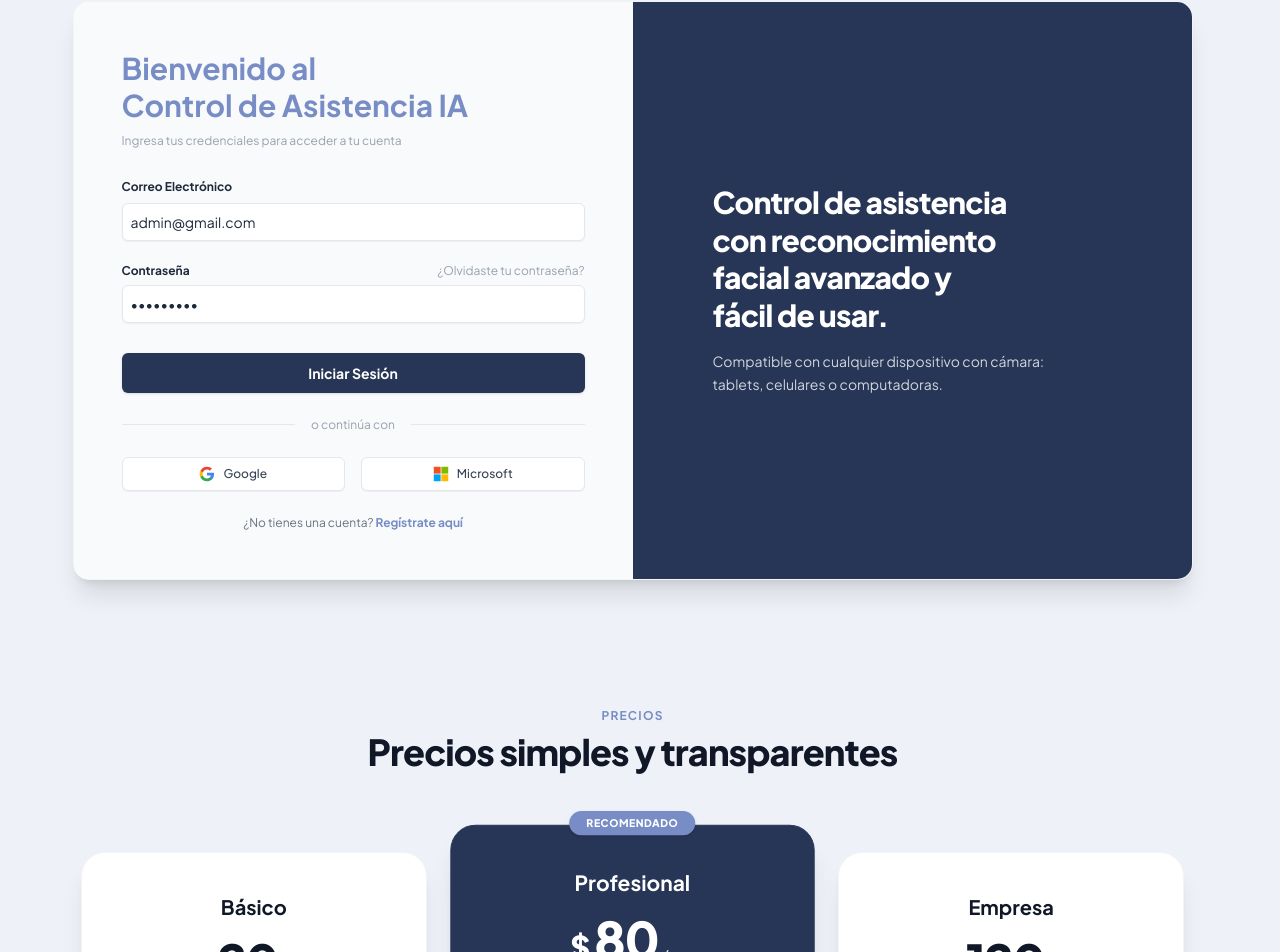
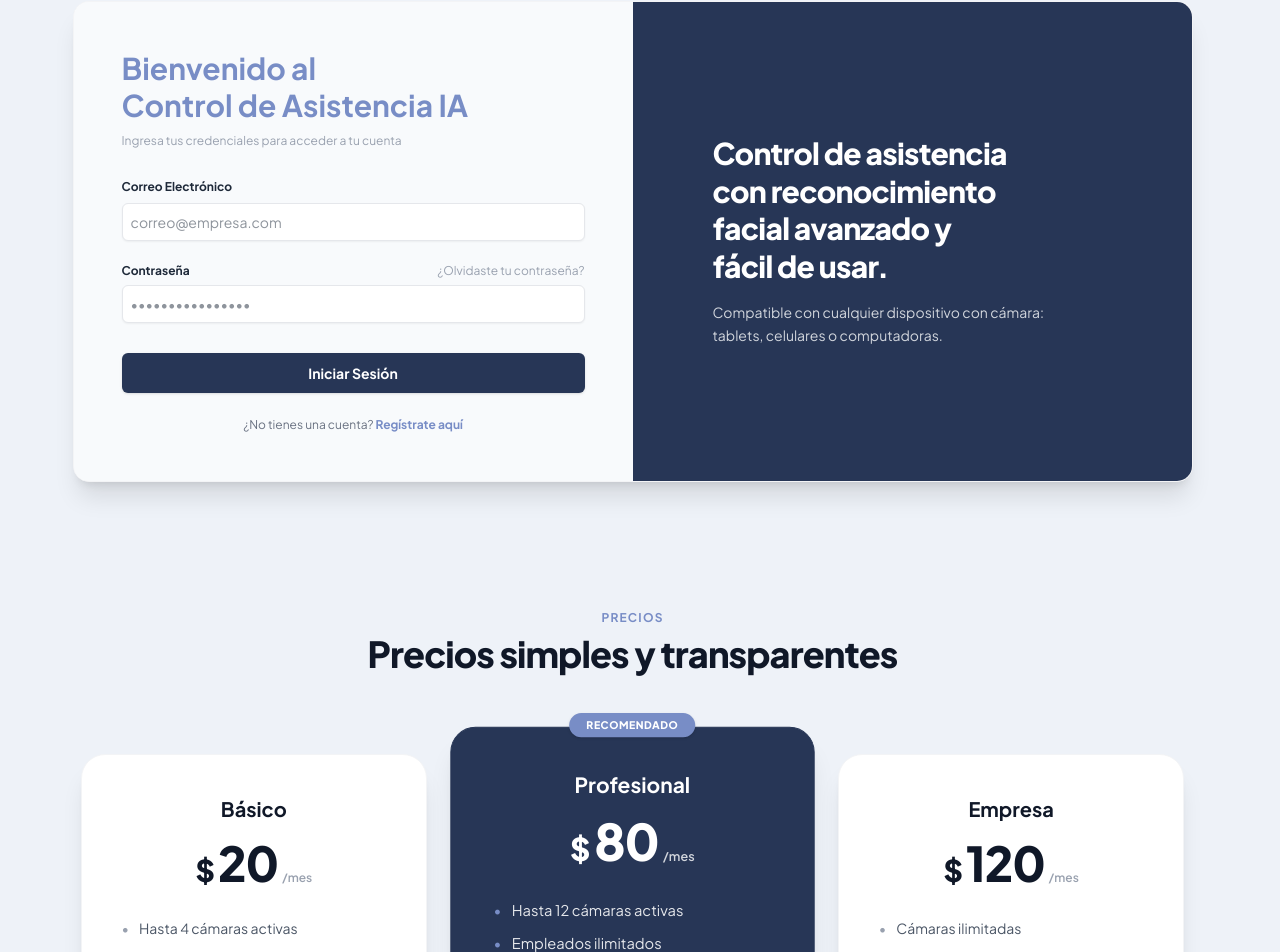
Before and after one commit to Marcks1234/control-asistencia-ia, a Next.js app in the folder frontend/: page / in a window 1280 px wide. Shown: the part 893-1845 px from the top of the page. Built offline with nearby package versions, Linux system fonts and the light colour scheme.

Commit message:
fix: corregir errores de login, navegacion y precios

```diff
--- a/frontend/src/components/homePage/LoginCard.tsx
+++ b/frontend/src/components/homePage/LoginCard.tsx
@@ -6,8 +6,8 @@ import { useRouter } from "next/navigation";
 
 export default function LoginCard() {
   const router = useRouter();
-  const [correo, setCorreo] = useState("admin@gmail.com");
-  const [password, setPassword] = useState("123456789");
+  const [correo, setCorreo] = useState("");
+  const [password, setPassword] = useState("");
   const [cargando, setCargando] = useState(false);
   const [errorMensaje, setErrorMensaje] = useState<string | null>(null);
 
@@ -41,8 +41,10 @@ export default function LoginCard() {
       }
 
       router.push("/entradas-salidas");
-    } catch (err: any) {
-      setErrorMensaje(err.message || "Error al iniciar sesión.");
+    } catch (err: unknown) {
+      const mensaje =
+        err instanceof Error ? err.message : "Error al iniciar sesión.";
+      setErrorMensaje(mensaje);
     } finally {
       setCargando(false);
     }
@@ -119,58 +121,6 @@ export default function LoginCard() {
           </button>
         </form>
 
-        {/* Separador "o continúa con" */}
-        <div className="relative flex py-6 items-center">
-          <div className="flex-grow border-t border-gray-200"></div>
-          <span className="flex-shrink mx-4 text-gray-400 text-xs">
-            o continúa con
-          </span>
-          <div className="flex-grow border-t border-gray-200"></div>
-        </div>
-
-        {/* Botones Sociales */}
-        <div className="grid grid-cols-2 gap-4">
-          <button
-            type="button"
-            onClick={manejarLogin}
-            className="flex items-center justify-center gap-2 py-2 px-4 bg-white border border-gray-200 rounded-md text-xs font-medium text-gray-700 hover:bg-gray-50 transition shadow-2xs cursor-pointer"
-          >
-            <svg className="w-4 h-4" viewBox="0 0 24 24">
-              <path
-                d="M22.56 12.25c0-.78-.07-1.53-.2-2.25H12v4.26h5.92c-.26 1.37-1.04 2.53-2.21 3.31v2.77h3.57c2.08-1.92 3.28-4.74 3.28-8.09z"
-                fill="#4285F4"
-              />
-              <path
-                d="M12 23c2.97 0 5.46-.98 7.28-2.66l-3.57-2.77c-.98.66-2.23 1.06-3.71 1.06-2.86 0-5.29-1.93-6.16-4.53H2.18v2.84C3.99 20.53 7.7 23 12 23z"
-                fill="#34A853"
-              />
-              <path
-                d="M5.84 14.09c-.22-.66-.35-1.36-.35-2.09s.13-1.43.35-2.09V7.06H2.18C1.43 8.55 1 10.22 1 12s.43 3.45 1.18 4.94l2.85-2.22.81-.63z"
-                fill="#FBBC05"
-              />
-              <path
-                d="M12 5.38c1.62 0 3.06.56 4.21 1.64l3.15-3.15C17.45 2.09 14.97 1 12 1 7.7 1 3.99 3.47 2.18 7.06l3.66 2.84c.87-2.6 3.3-4.52 6.16-4.52z"
-                fill="#EA4335"
-              />
-            </svg>
-            Google
-          </button>
-
-          <button
-            type="button"
-            onClick={manejarLogin}
-            className="flex items-center justify-center gap-2 py-2 px-4 bg-white border border-gray-200 rounded-md text-xs font-medium text-gray-700 hover:bg-gray-50 transition shadow-2xs cursor-pointer"
-          >
-            <svg className="w-4 h-4" viewBox="0 0 21 21">
-              <path fill="#f25022" d="M1 1h9v9H1z" />
-              <path fill="#00a4ef" d="M1 11h9v9H1z" />
-              <path fill="#7fba00" d="M11 1h9v9h-9z" />
-              <path fill="#ffb900" d="M11 11h9v9h-9z" />
-            </svg>
-            Microsoft
-          </button>
-        </div>
-
         <p className="text-xs text-gray-500 text-center mt-6">
           ¿No tienes una cuenta?{" "}
           <Link
--- a/frontend/src/components/homePage/NavBar.tsx
+++ b/frontend/src/components/homePage/NavBar.tsx
@@ -26,19 +26,13 @@ export default function NavBar() {
       </nav>
 
       {/* Parte Derecha */}
-      <div className="flex items-center space-x-4">
+      <div className="flex items-center">
         <Link
           href="/#login"
           className="text-xs font-medium text-gray-600 hover:text-gray-900 px-3 py-1.5"
         >
           Iniciar sesión
         </Link>
-        <Link
-          href="/registro"
-          className="btn-home-page-secundary text-xs px-4 py-2 inline-block"
-        >
-          Empezar Gratis
-        </Link>
       </div>
     </header>
   );
--- a/frontend/src/components/homePage/Prices.tsx
+++ b/frontend/src/components/homePage/Prices.tsx
@@ -5,7 +5,7 @@ const PRICES_DATA = [
     title: "Básico",
     price: 20,
     characteristics: [
-      "Hasta 4 camaras activas",
+      "Hasta 4 cámaras activas",
       "Registro de hasta 50 empleados",
       "Alertas de seguridad básicas",
     ],
@@ -17,7 +17,7 @@ const PRICES_DATA = [
       "Hasta 12 cámaras activas",
       "Empleados ilimitados",
       "Análisis inteligente",
-      "alertas inmediatas",
+      "Alertas inmediatas",
       "Reportes exportables PDF",
     ],
     isPopular: true,
@@ -26,9 +26,9 @@ const PRICES_DATA = [
     title: "Empresa",
     price: 120,
     characteristics: [
-      "Cáramas ilimitadas",
+      "Cámaras ilimitadas",
       "Soporte técnico inteligente",
-      "Multiples sedes",
+      "Múltiples sedes",
       "Reportes Inteligentes",
     ],
   },
```
